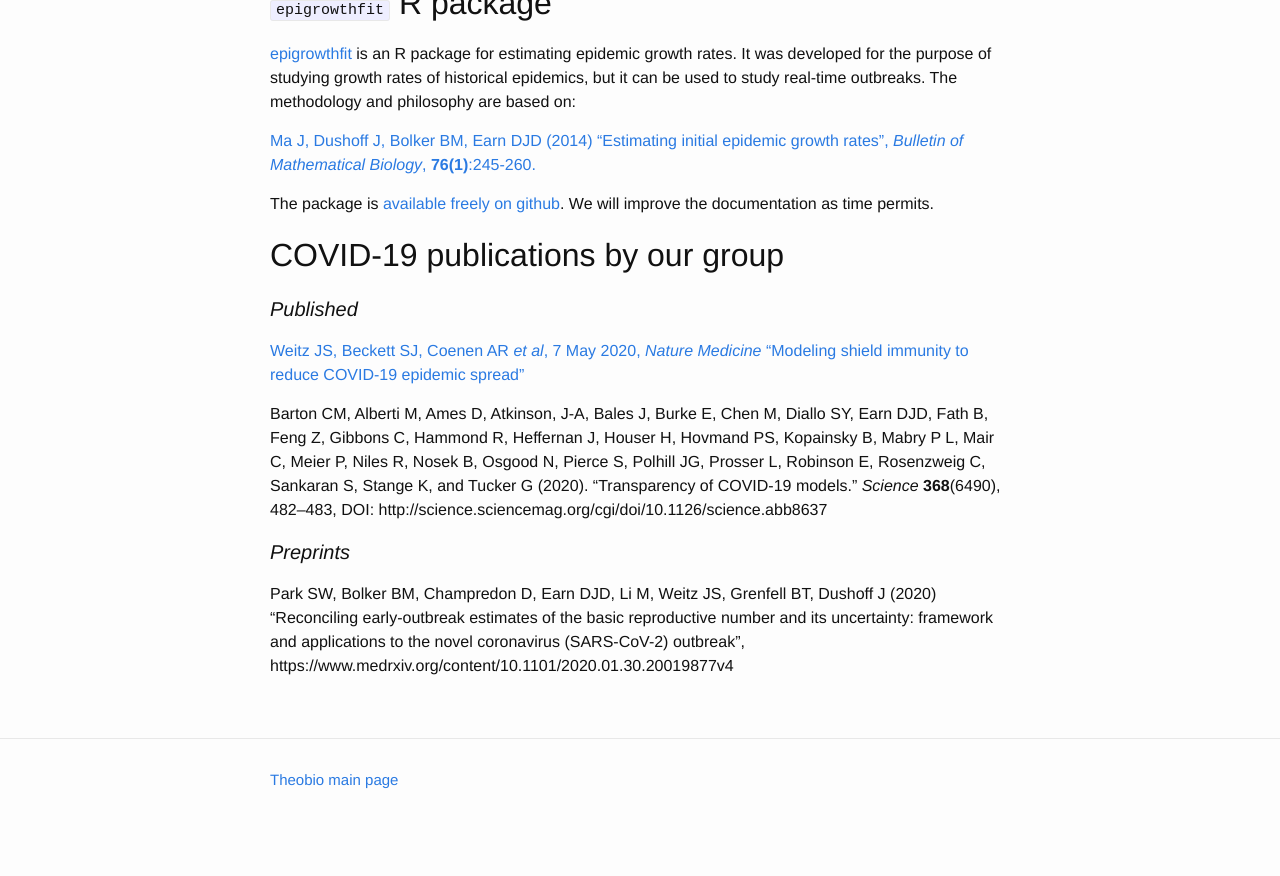
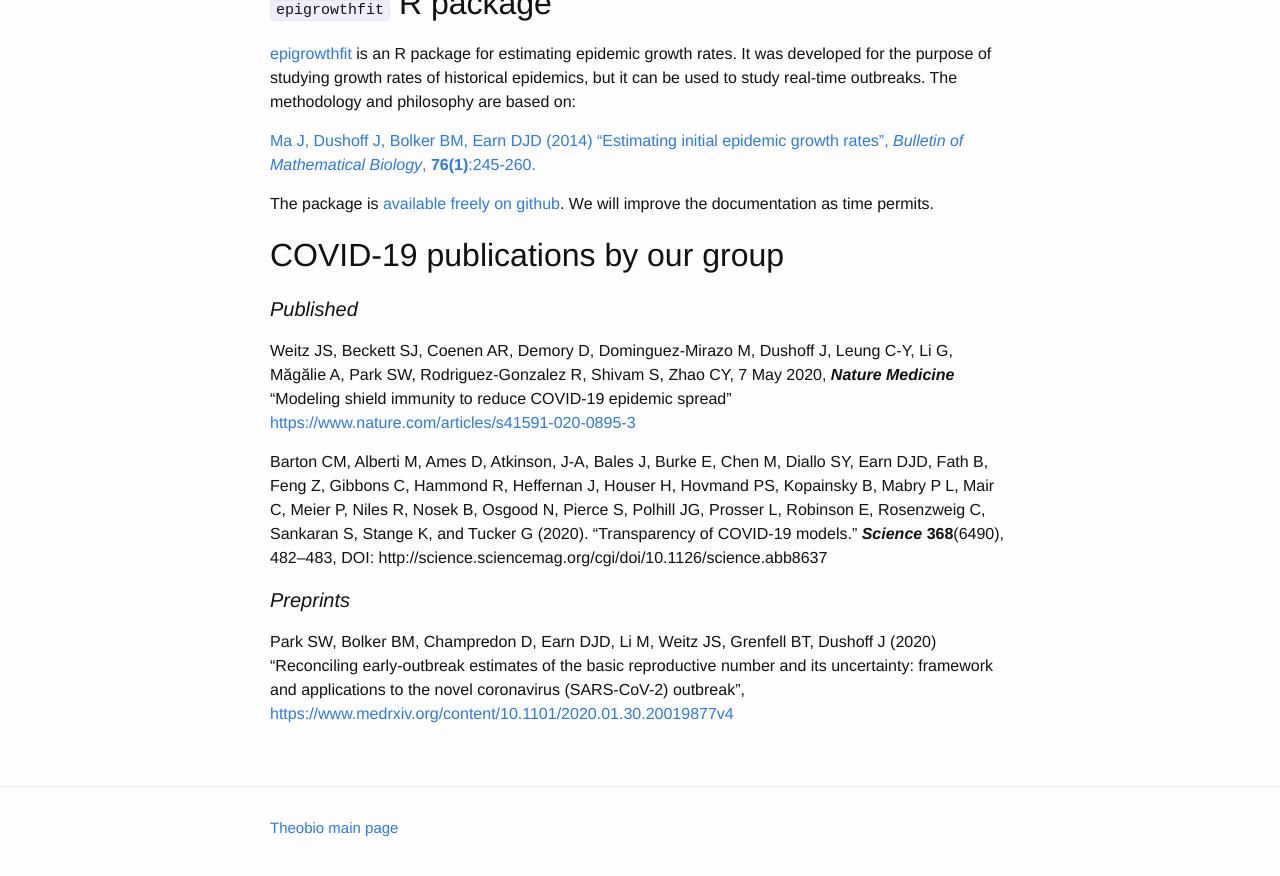
Before and after one commit to mac-theobio/mac-theobio.github.io, a Jekyll site: the page built from covid-19/index.md, in a window 1280 px wide and 900 px high, scrolled down 1102 px. Shown: the top 876 px of the window. Built offline with Jekyll 4.4.1, drawn with Linux system fonts in a browser that asks for light colours; our own code applies the rules of GitHub Pages for plain Markdown files; before the commit the page ends 1954 px from its top, so only the background shows below that.

Commit message:
repaired refs

```diff
--- a/covid-19/index.md
+++ b/covid-19/index.md
@@ -33,11 +33,11 @@ The package is [available freely on github](https://github.com/davidearn/epigrow
 
 #### _Published_
 
-[Weitz JS, Beckett SJ, Coenen AR _et al_, 7 May 2020, _Nature Medicine_ "Modeling shield immunity to reduce COVID-19 epidemic spread"](https://www.nature.com/articles/s41591-020-0895-3)
+Weitz JS, Beckett SJ, Coenen AR, Demory D, Dominguez-Mirazo M, Dushoff J, Leung C-Y, Li G, Măgălie A, Park SW, Rodriguez-Gonzalez R, Shivam S, Zhao CY, 7 May 2020, **_Nature Medicine_** "Modeling shield immunity to reduce COVID-19 epidemic spread" <https://www.nature.com/articles/s41591-020-0895-3>
 
-Barton CM, Alberti M, Ames D, Atkinson, J-A, Bales J, Burke E, Chen M, Diallo SY, Earn DJD, Fath B, Feng Z, Gibbons C, Hammond R, Heffernan J, Houser H, Hovmand PS, Kopainsky B, Mabry P L, Mair C, Meier P, Niles R, Nosek B, Osgood N, Pierce S, Polhill JG, Prosser L, Robinson E, Rosenzweig C, Sankaran S, Stange K, and Tucker G (2020). "Transparency of COVID-19 models." _Science_ **368**(6490), 482–483, DOI: http://science.sciencemag.org/cgi/doi/10.1126/science.abb8637
+Barton CM, Alberti M, Ames D, Atkinson, J-A, Bales J, Burke E, Chen M, Diallo SY, Earn DJD, Fath B, Feng Z, Gibbons C, Hammond R, Heffernan J, Houser H, Hovmand PS, Kopainsky B, Mabry P L, Mair C, Meier P, Niles R, Nosek B, Osgood N, Pierce S, Polhill JG, Prosser L, Robinson E, Rosenzweig C, Sankaran S, Stange K, and Tucker G (2020). "Transparency of COVID-19 models." **_Science_** **368**(6490), 482–483, DOI: http://science.sciencemag.org/cgi/doi/10.1126/science.abb8637
 
 #### _Preprints_
 
 Park SW, Bolker BM, Champredon D, Earn DJD, Li M, Weitz JS, Grenfell BT, Dushoff J (2020) "Reconciling early-outbreak estimates of the basic reproductive number and its uncertainty: framework and applications to the novel coronavirus (SARS-CoV-2) outbreak",
-https://www.medrxiv.org/content/10.1101/2020.01.30.20019877v4
+<https://www.medrxiv.org/content/10.1101/2020.01.30.20019877v4>
```
